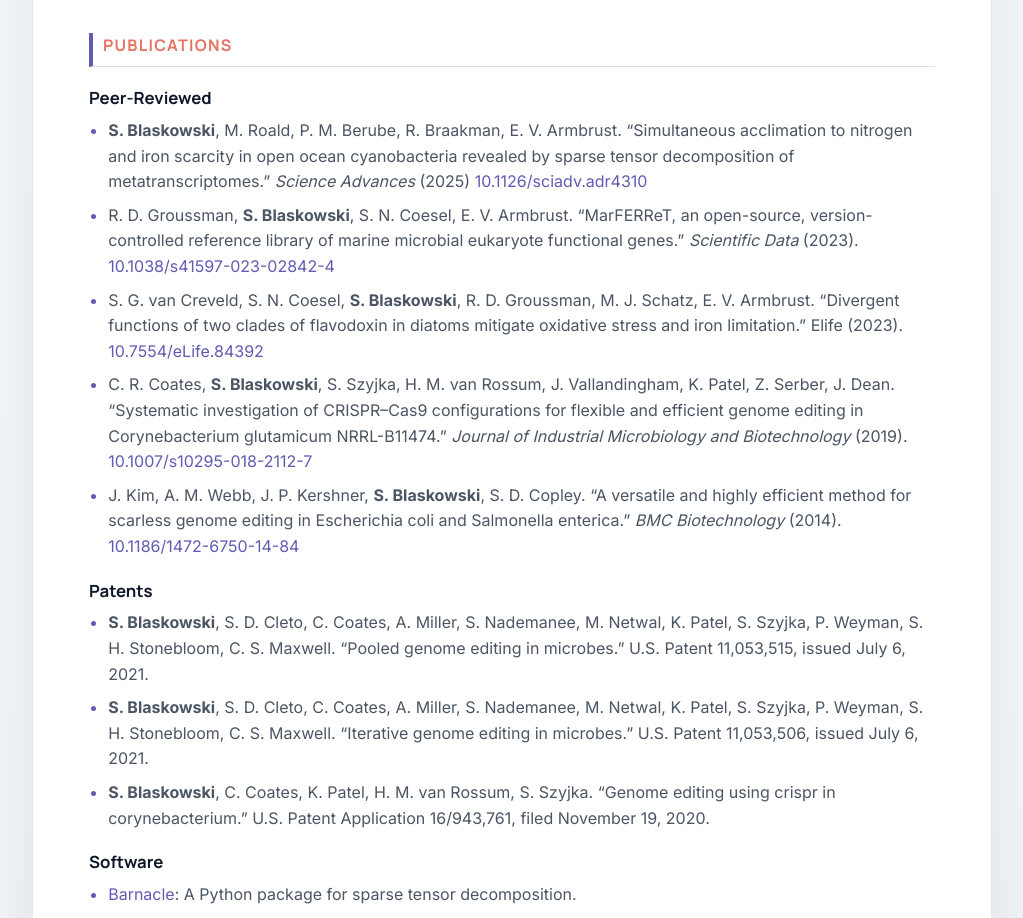
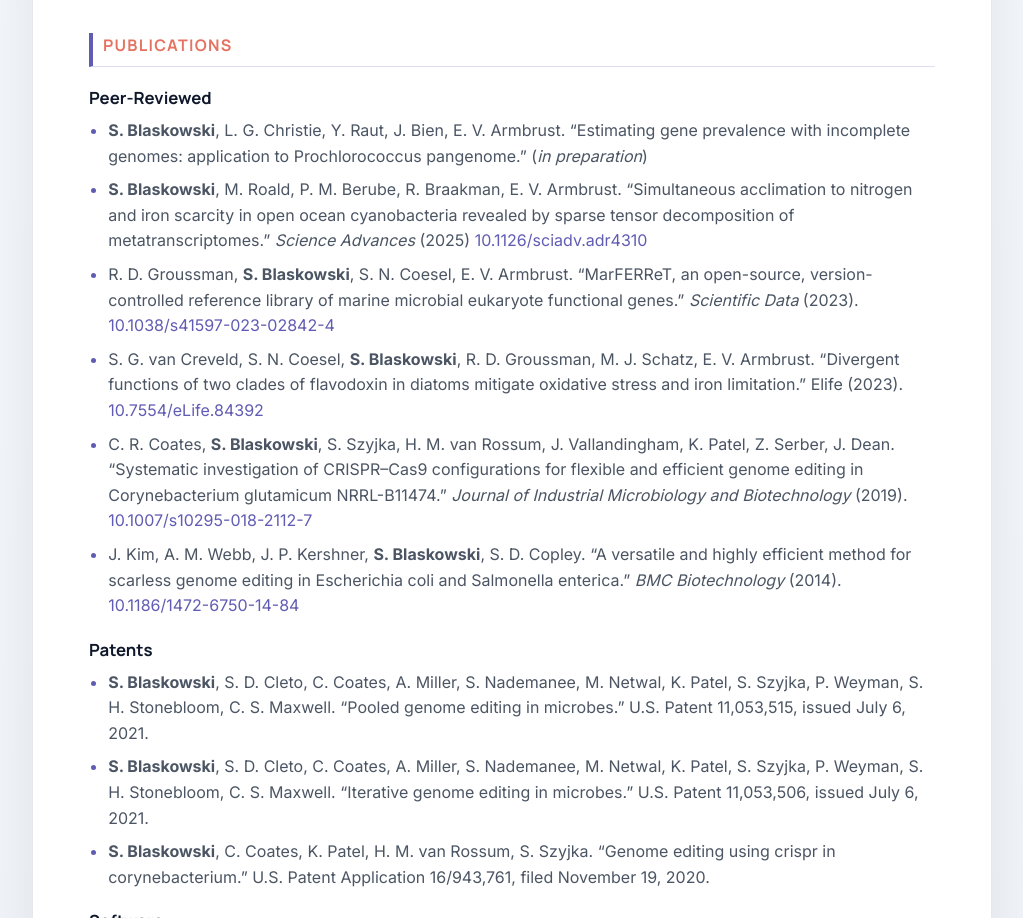
Before and after one commit to blasks/blasks.github.io, a plain HTML site: page cv/cv.html in a window 1280 px wide. Shown: the part 1648-2566 px from the top of the page, without its empty margins (128-1151 px from the left). Drawn offline with Linux system fonts and the light colour scheme.

Commit message:
Added paper work in progress.

```diff
--- a/cv/cv.html
+++ b/cv/cv.html
@@ -8,6 +8,9 @@
   <meta name="dcterms.date" content="2025-11-24" />
   <title>Stephen Blaskowski – CV</title>
   <style>
+    /* Default styles provided by pandoc.
+    ** See https://pandoc.org/MANUAL.html#variables-for-html for config info.
+    */
     code{white-space: pre-wrap;}
     span.smallcaps{font-variant: small-caps;}
     div.columns{display: flex; gap: min(4vw, 1.5em);}
@@ -134,6 +137,10 @@ Neuroscience | Certificate in Middle Eastern and Islamic Studies</li>
 <h2 id="publications">Publications</h2>
 <h3 id="peer-reviewed">Peer-Reviewed</h3>
 <ul>
+<li><p><strong>S. Blaskowski</strong>, L. G. Christie, Y. Raut, J. Bien,
+E. V. Armbrust. “Estimating gene prevalence with incomplete genomes:
+application to Prochlorococcus pangenome.” (<em>in
+preparation</em>)</p></li>
 <li><p><strong>S. Blaskowski</strong>, M. Roald, P. M. Berube, R.
 Braakman, E. V. Armbrust. “Simultaneous acclimation to nitrogen and iron
 scarcity in open ocean cyanobacteria revealed by sparse tensor
```
Also changed, not shown: 2 other files.
